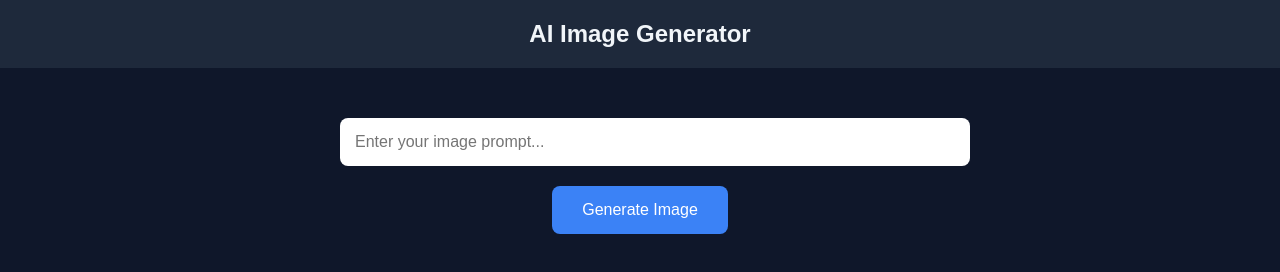
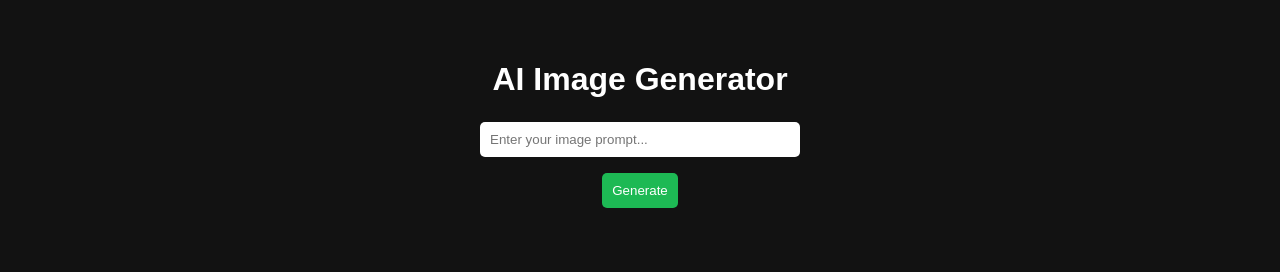
Before and after one commit to NK-ai-2025/ai-image-generator, a website: page index.html in a window 1280 px wide. Drawn offline with Linux system fonts and the light colour scheme.

Commit message:
Update index.html

```diff
--- a/index.html
+++ b/index.html
@@ -7,98 +7,109 @@
   <style>
     body {
       font-family: Arial, sans-serif;
-      background-color: #0f172a;
-      color: #f1f5f9;
-      margin: 0;
-      padding: 0;
+      background-color: #121212;
+      color: #fff;
       display: flex;
       flex-direction: column;
       align-items: center;
+      padding: 2rem;
     }
 
-    header {
-      background-color: #1e293b;
-      width: 100%;
-      padding: 20px 0;
-      text-align: center;
-      font-size: 24px;
-      font-weight: bold;
+    h1 {
+      margin-bottom: 1rem;
     }
 
-    main {
-      margin-top: 50px;
-      width: 90%;
-      max-width: 600px;
-      text-align: center;
+    input, button {
+      padding: 10px;
+      margin: 0.5rem;
+      border-radius: 5px;
+      border: none;
     }
 
     input {
-      width: 100%;
-      padding: 15px;
-      border: none;
-      border-radius: 8px;
-      font-size: 16px;
-      margin-bottom: 20px;
+      width: 300px;
     }
 
     button {
-      padding: 15px 30px;
-      background-color: #3b82f6;
+      background-color: #1db954;
       color: white;
-      border: none;
-      border-radius: 8px;
-      font-size: 16px;
       cursor: pointer;
     }
 
-    button:hover {
-      background-color: #2563eb;
+    #image-container {
+      margin-top: 2rem;
+      position: relative;
     }
 
-    #image-container {
-      margin-top: 30px;
+    #spinner {
+      display: none;
+      border: 6px solid #f3f3f3;
+      border-top: 6px solid #1db954;
+      border-radius: 50%;
+      width: 50px;
+      height: 50px;
+      animation: spin 1s linear infinite;
+      margin: 20px auto;
     }
 
-    img {
+    @keyframes spin {
+      0% { transform: rotate(0deg); }
+      100% { transform: rotate(360deg); }
+    }
+
+    #generated-image {
       max-width: 100%;
       border-radius: 10px;
-      margin-top: 20px;
-      box-shadow: 0 0 10px rgba(0,0,0,0.4);
+      margin-top: 1rem;
+    }
+
+    #download-btn {
+      display: none;
+      margin-top: 1rem;
     }
   </style>
 </head>
 <body>
 
-  <header>AI Image Generator</header>
+  <h1>AI Image Generator</h1>
+  <input type="text" id="prompt" placeholder="Enter your image prompt..." />
+  <button onclick="generateImage()">Generate</button>
 
-  <main>
-    <input id="prompt" type="text" placeholder="Enter your image prompt..." />
-    <button onclick="generateImage()">Generate Image</button>
+  <div id="spinner"></div>
 
-    <div id="image-container"></div>
-  </main>
+  <div id="image-container">
+    <img id="generated-image" src="" alt="" />
+    <a id="download-btn" download="ai_image.png">Download Image</a>
+  </div>
 
   <script>
     async function generateImage() {
-      const prompt = document.getElementById("prompt").value;
-      const imageContainer = document.getElementById("image-container");
-      imageContainer.innerHTML = "Generating image...";
+      const prompt = document.getElementById('prompt').value;
+      const spinner = document.getElementById('spinner');
+      const image = document.getElementById('generated-image');
+      const downloadBtn = document.getElementById('download-btn');
 
-      try {
-        const response = await fetch('https://ai-image-generator-hwiv.onrender.com/generate', {
-          method: 'POST',
-          headers: { 'Content-Type': 'application/json' },
-          body: JSON.stringify({ prompt })
-        });
+      image.src = "";
+      spinner.style.display = "block";
+      downloadBtn.style.display = "none";
 
-        const data = await response.json();
-        if (data && data.imageUrl) {
-          imageContainer.innerHTML = `<img src="${data.imageUrl}" alt="Generated Image"/>`;
-        } else {
-          imageContainer.innerHTML = "Image generation failed.";
-        }
-      } catch (err) {
-        imageContainer.innerHTML = "Error: Could not connect to server.";
+      const response = await fetch("/generate", {
+        method: "POST",
+        headers: {
+          "Content-Type": "application/json"
+        },
+        body: JSON.stringify({ prompt })
+      });
+
+      const data = await response.json();
+      spinner.style.display = "none";
+
+      if (data && data.image_url) {
+        image.src = data.image_url;
+        downloadBtn.href = data.image_url;
+        downloadBtn.style.display = "inline-block";
+      } else {
+        image.alt = "Failed to generate image";
       }
     }
   </script>
```
